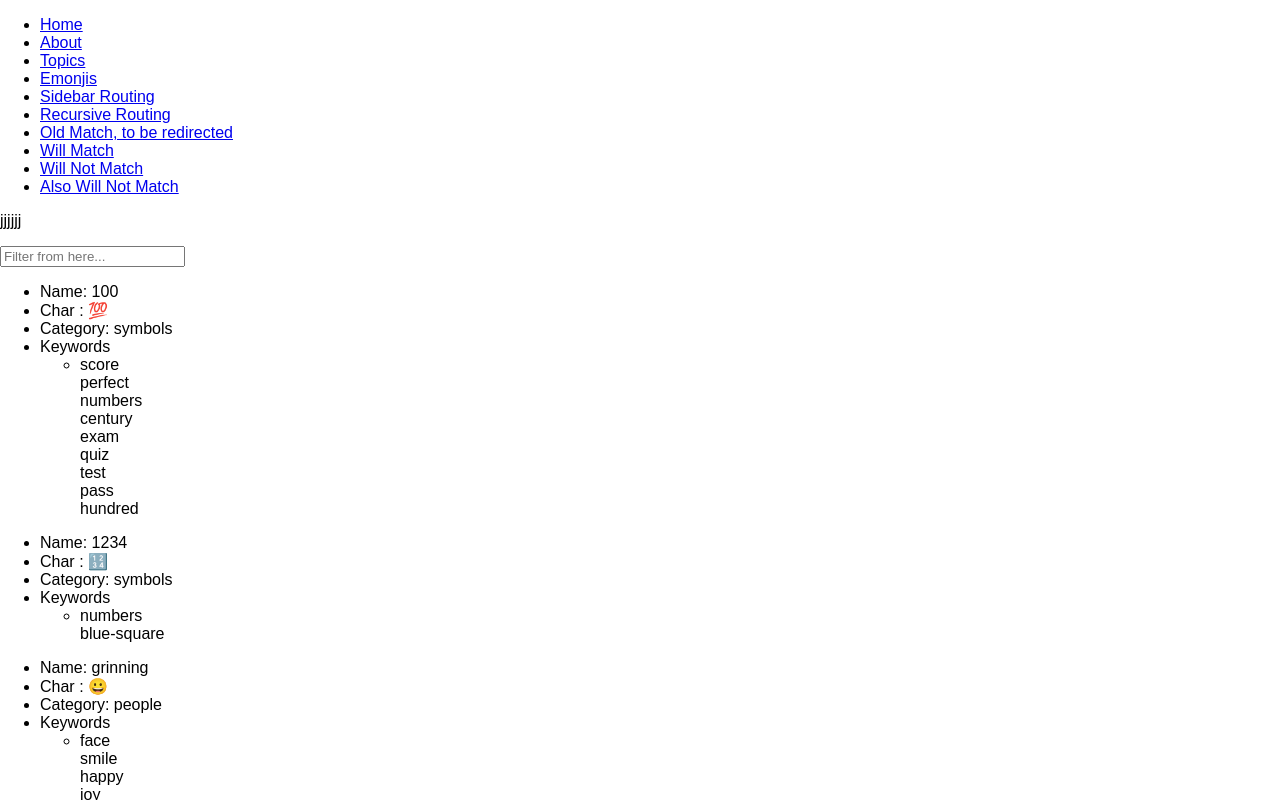
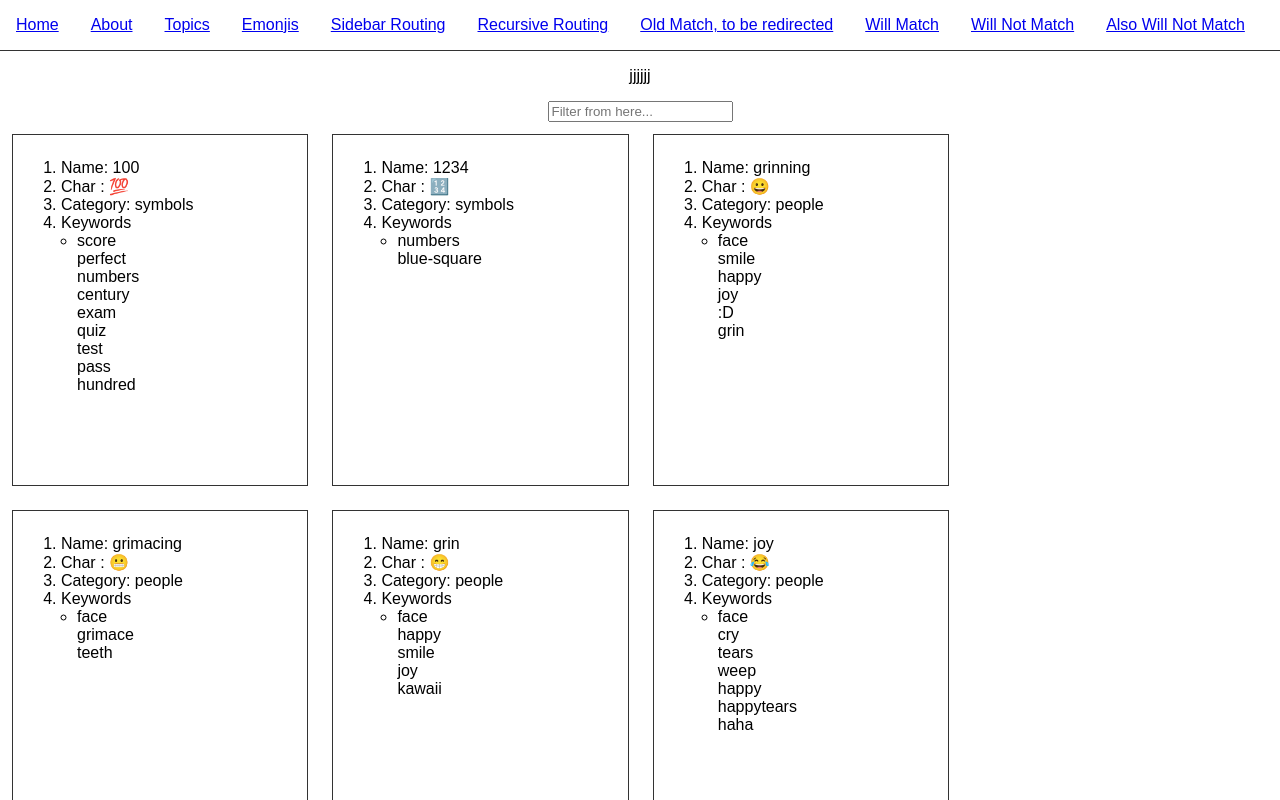
Before and after one commit to Sonukr/React-redux, a React (Create React App) app: page /emonjis in a window 1280 px wide. Shown: the top 800 px of the page. Built offline with nearby package versions, Linux system fonts and the light colour scheme.

Commit message:
default export card component chnaged to named export

```diff
--- a/src/components/emonjis/card.js
+++ b/src/components/emonjis/card.js
@@ -1,7 +1,6 @@
 import React, { Component } from 'react'
 
 export class Card extends Component {
-
   render() {
     const item= this.props.item;
     return (
@@ -26,5 +25,3 @@ export class Card extends Component {
     )
   }
 }
-
-export default Card
--- a/src/components/emonjis/index.js
+++ b/src/components/emonjis/index.js
@@ -1,4 +1,5 @@
 import React, { Component } from 'react';
+import styles from '../../App.css'
 import { Card } from './card';
 
 class EmonjisComponent extends Component {
@@ -80,7 +81,7 @@ class EmonjisComponent extends Component {
               <input type="text" onChange={this.searchData} placeholder="Filter from here..."/>
           </div>
           {this.state.data.map((item, i) => (
-            <Card item = {item}/>
+            <Card item = {item} key={i}/>
           ))}
       </div>
     );
```
